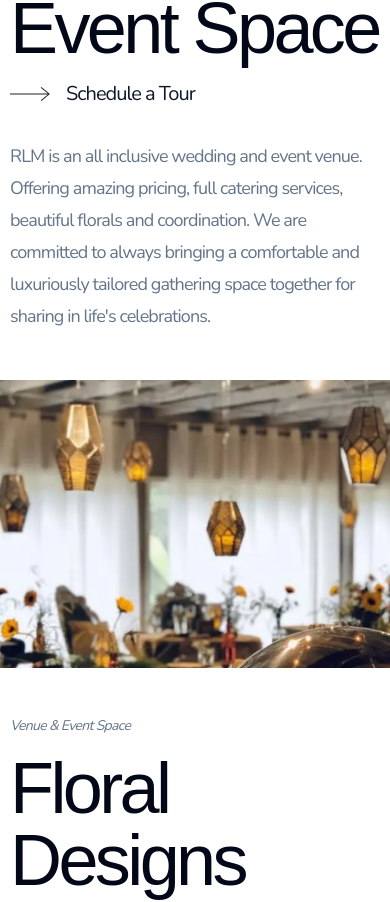
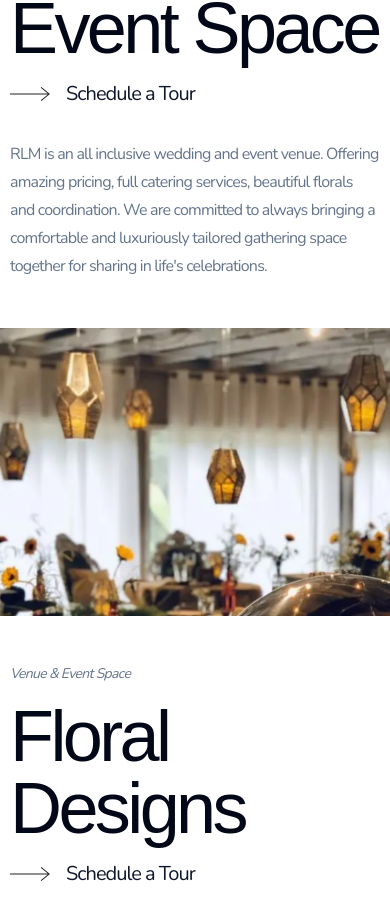
Before and after one commit to Dillonzellis/rlmaffairs-v4, a Next.js app: page / in a window 390 px wide. Shown: the part 1008-1910 px from the top of the page. Built offline with nearby package versions, Linux system fonts and the light colour scheme; a web font is replaced by a local one.

Commit message:
style: make BodyText smaller on small screens

```diff
--- a/src/components/typography/BodyText.tsx
+++ b/src/components/typography/BodyText.tsx
@@ -9,7 +9,7 @@ export const BodyText = ({ children, className }: BodyTextProps) => {
   return (
     <div
       className={cn(
-        "font-light text-lg tracking-tighter text-muted-foreground leading-8",
+        "font-light leading-7 tracking-tighter text-muted-foreground md:text-lg md:leading-8",
         className,
       )}
     >
```
